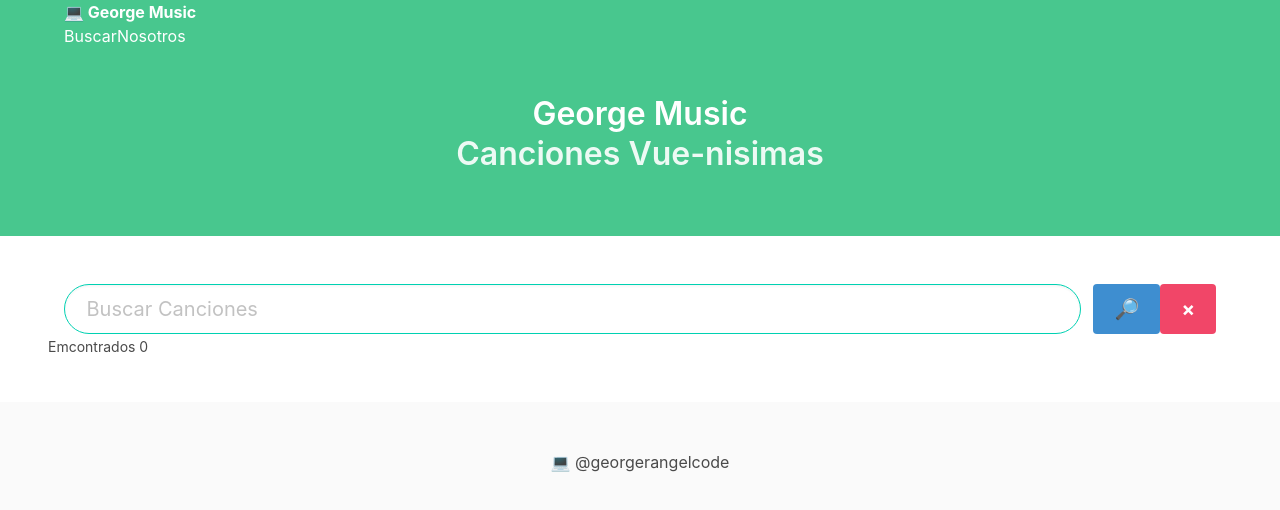
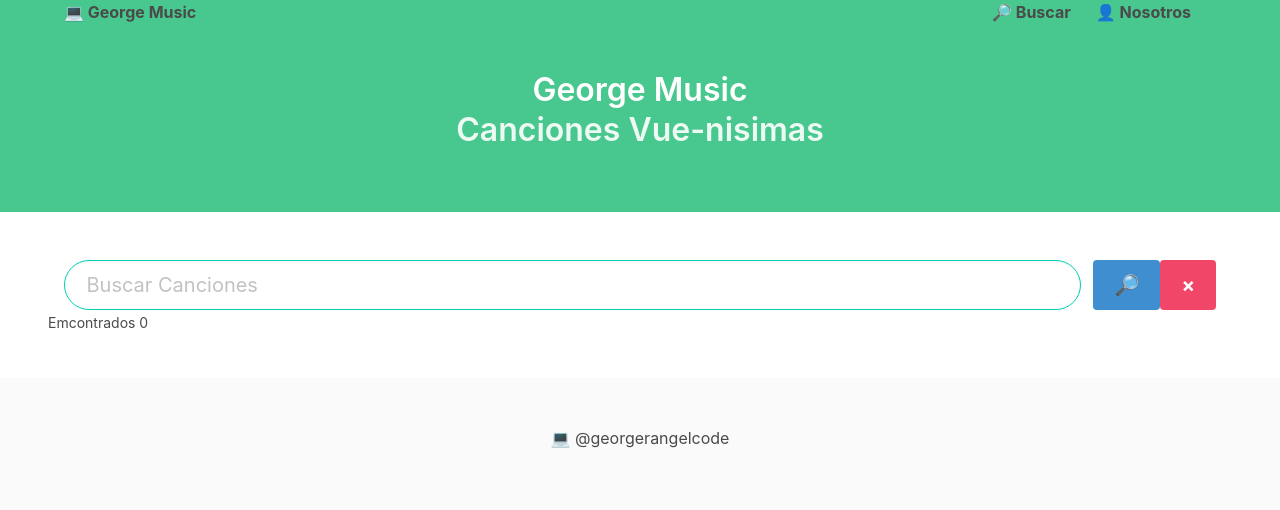
Before and after one commit to GeorgeRangelCode/george-music, a Vue app: page / in a window 1280 px wide. Shown: the top 510 px of the page. Built offline with nearby package versions, Linux system fonts and the light colour scheme.

Commit message:
Ajuste estilo del header

```diff
--- a/src/components/layout/Header.vue
+++ b/src/components/layout/Header.vue
@@ -3,14 +3,18 @@
     <div class="hero-head">
       <header class="nav">
         <div class="container">
-          <div class="nav-left">
+          <div class="nav-left is-pulled-left">
             <div class="nav-item">
-              <strong>💻 George Music</strong>
+              <strong class="has-text-grey-dark">💻 George Music</strong>
             </div>
           </div>
-          <div class="nav-right nav-menu">
-            <router-link class="nav-item" to="/">Buscar</router-link>
-            <router-link class="nav-item" to="about">Nosotros</router-link>
+          <div class="nav-right is-pulled-right">
+            <router-link class="nav-item has-text-grey-dark mr-25" to="/">
+              <strong>🔎 Buscar</strong>
+            </router-link>
+            <router-link class="nav-item has-text-grey-dark mr-25" to="about">
+              <strong>👤 Nosotros</strong>
+            </router-link>
           </div>
         </div>
       </header>
@@ -34,3 +38,9 @@ export default {
   }
 };
 </script>
+
+<style lang="scss" scoped>
+.mr-25 {
+  margin-right: 25px;
+}
+</style>
```
